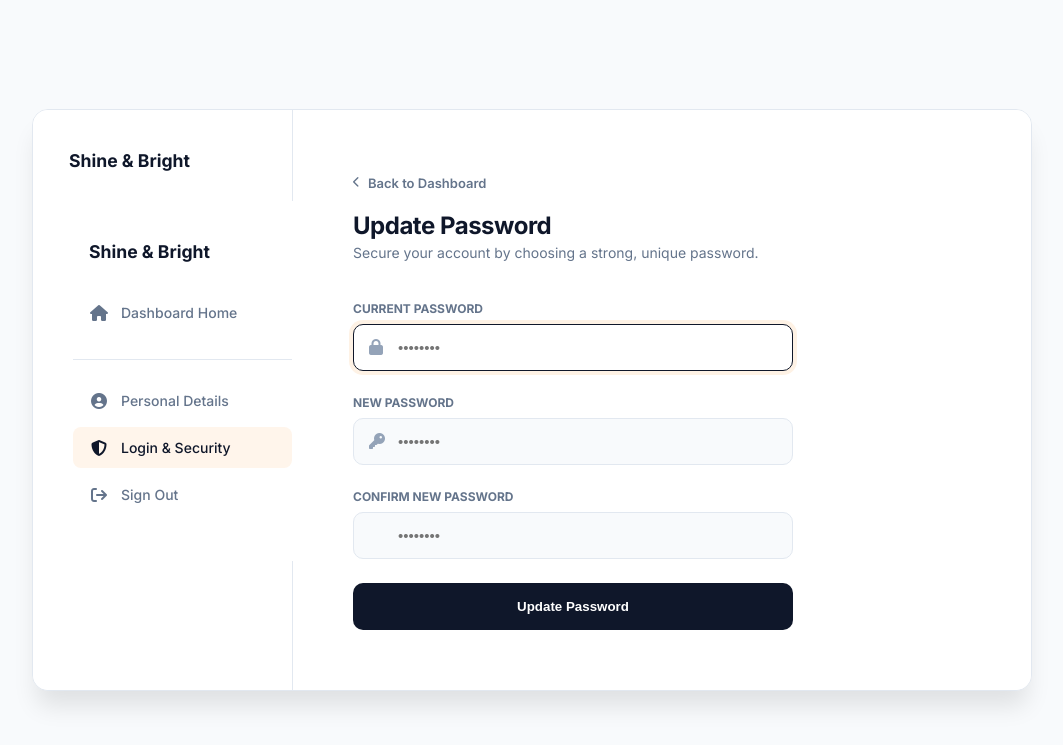
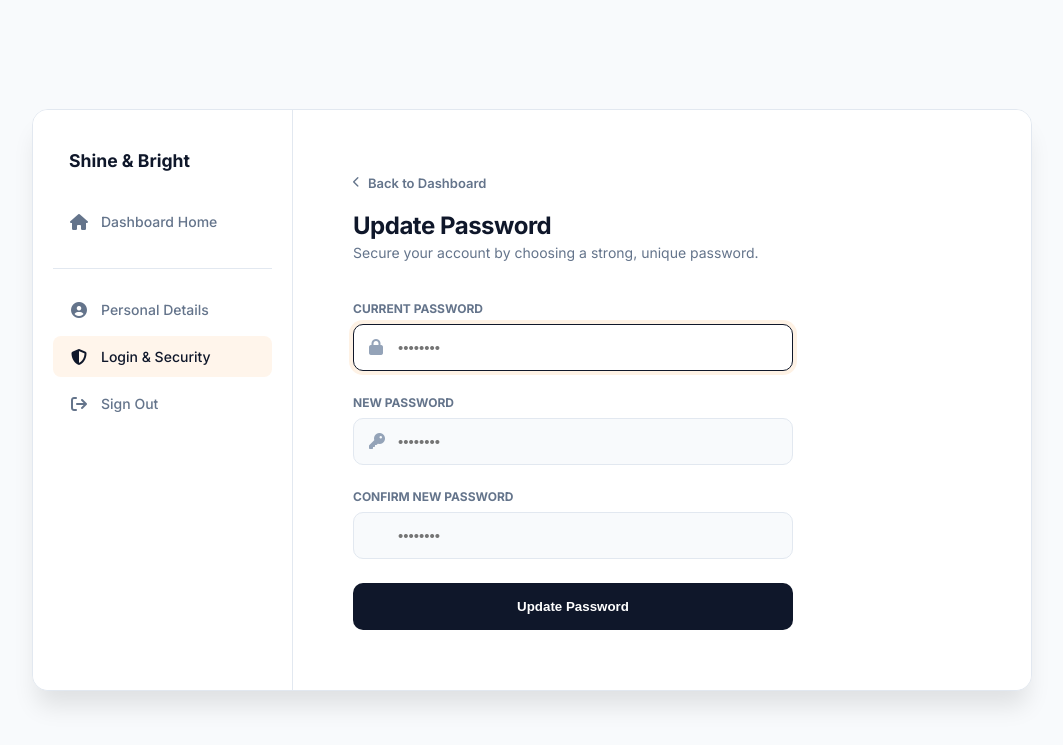
Before and after one commit to arathyrajeesh/laundry-shop-django, a Django app: page /password-change/ in a window 1280 px wide. Shown: the top 745 px of the page, without its empty margins (108-1171 px from the left). Run offline with Django 5.2, Linux system fonts and the light colour scheme; a user stored in the database is signed in; parts of the project's set-up code (start-up, migrations or seed data) failed here and were passed over.

Commit message:
changes added

```diff
--- a/shop/templates/auth/password_change.html
+++ b/shop/templates/auth/password_change.html
@@ -278,9 +278,7 @@
 
 <div class="dashboard-container">
     <aside class="sidebar">
-        <div class="sidebar-brand">Shine & Bright</div>
 
-        <aside class="sidebar">
         <div class="sidebar-top-mobile">
             <div class="sidebar-brand">Shine & Bright</div>
             <button class="menu-toggle" id="menuToggle">
@@ -305,7 +303,6 @@
                 <i class="fa-solid fa-arrow-right-from-bracket"></i> Sign Out
             </a>
         </nav>
-        </aside>
     </aside>
 
     <main class="main-content">
```
Also changed, not shown: db.sqlite3. Lines whose indentation alone changed are shown as unchanged.
